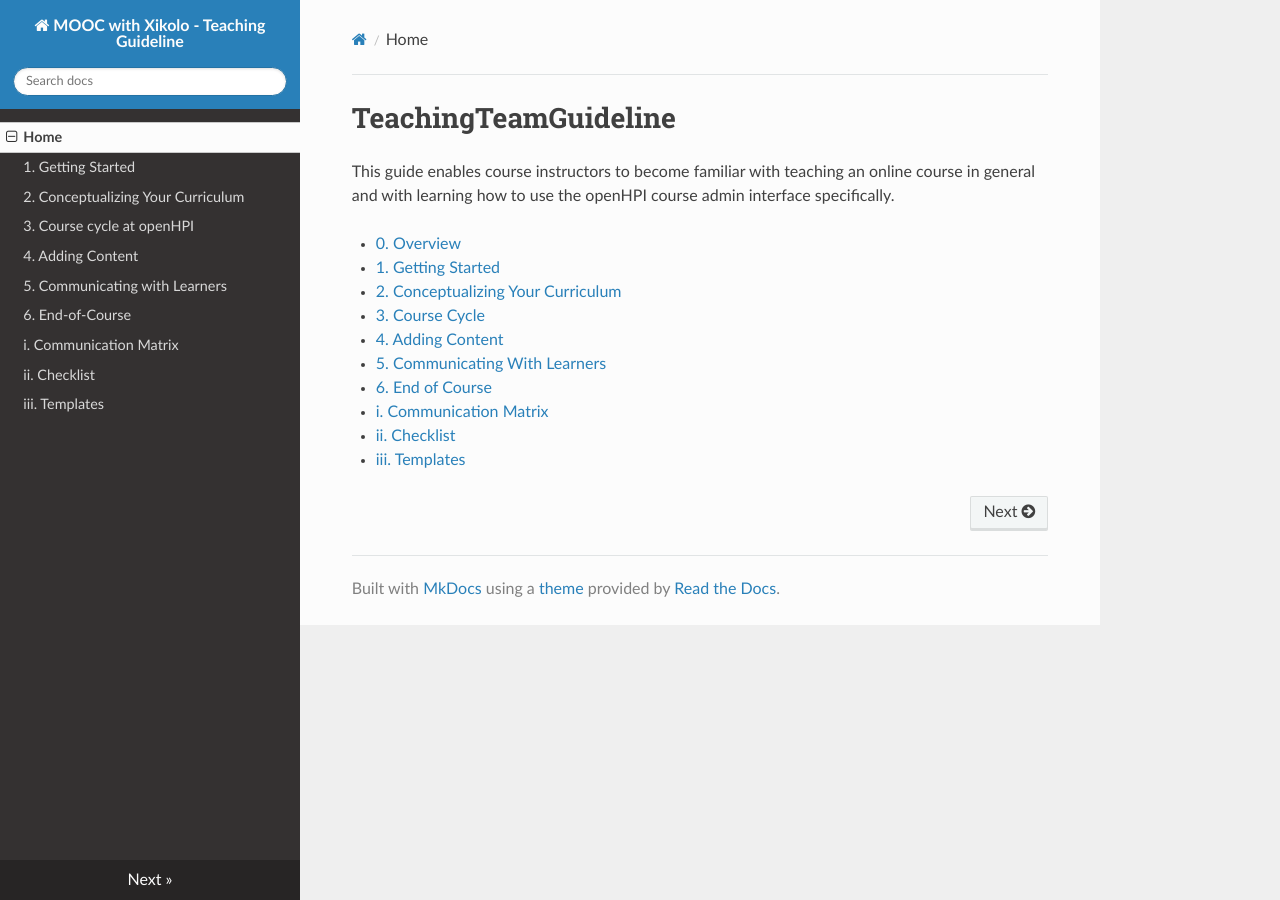
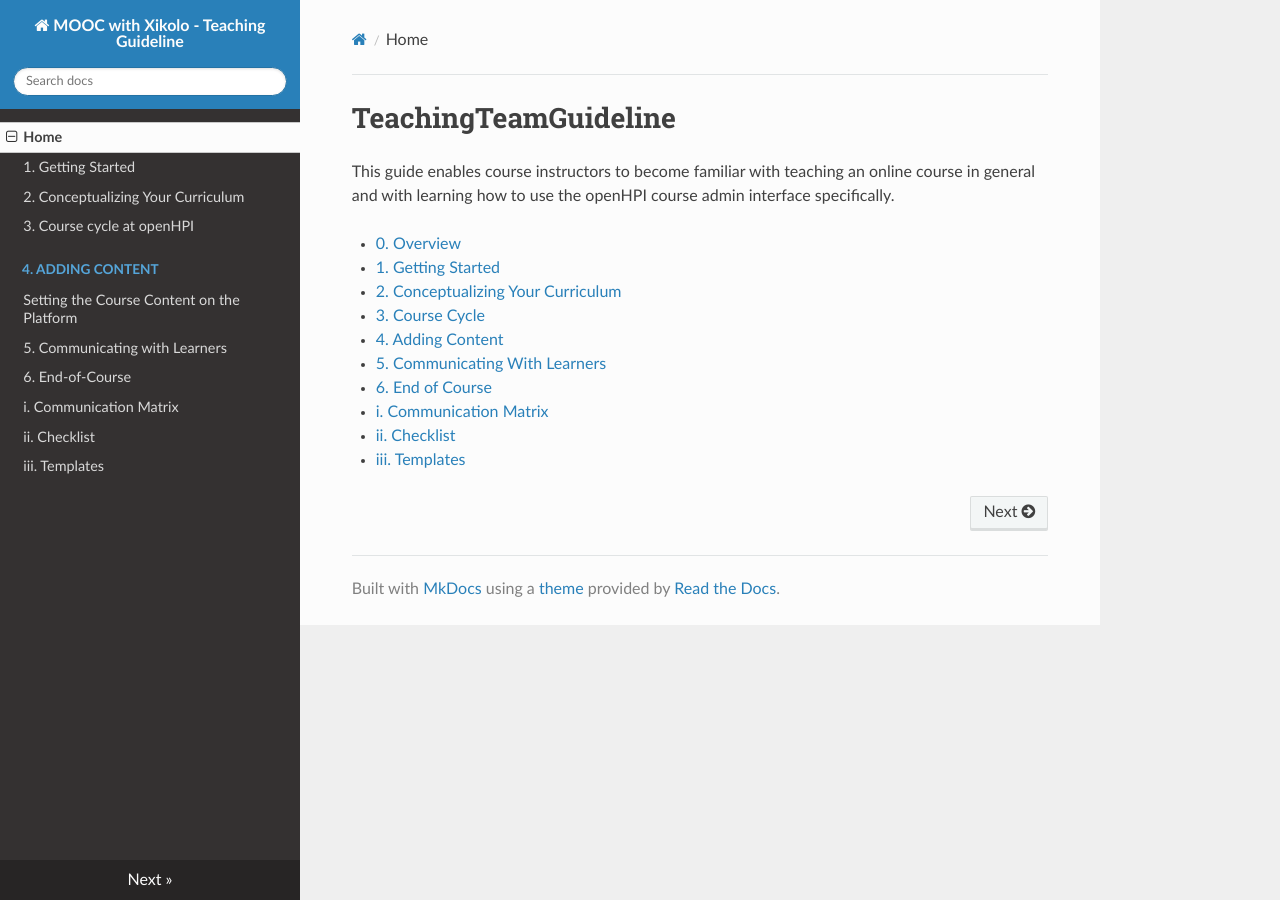
Before and after one commit to openHPI/TeachingTeamGuidelines, an MkDocs documentation site: the page built from docs/index.md, in a window 1280 px wide. Built offline with MkDocs 1.6.1, drawn with Linux system fonts in a browser that asks for light colours; nearby versions of some CDN libraries; old or Windows-style settings are respelled for this version of MkDocs.

Commit message:
Update mkdocs.yml

```diff
--- a/mkdocs.yml
+++ b/mkdocs.yml
@@ -4,7 +4,7 @@ pages:
 - [01_getting-started.md, 1. Getting Started]
 - [02_curriculum-design.md, 2. Conceptualizing Your Curriculum]
 - [03_course-cycle_schedule.md, 3. Course cycle at openHPI]
-- [04_adding-content.md, 4. Adding Content]
+- [04_adding-content.md, 4. Adding Content, Setting the Course Content on the Platform]
 - [05_community-management.md, 5. Communicating with Learners]
 - [06_end-of-course.md, 6. End-of-Course]
 - [07_communication-matrix.md, i. Communication Matrix]
```
